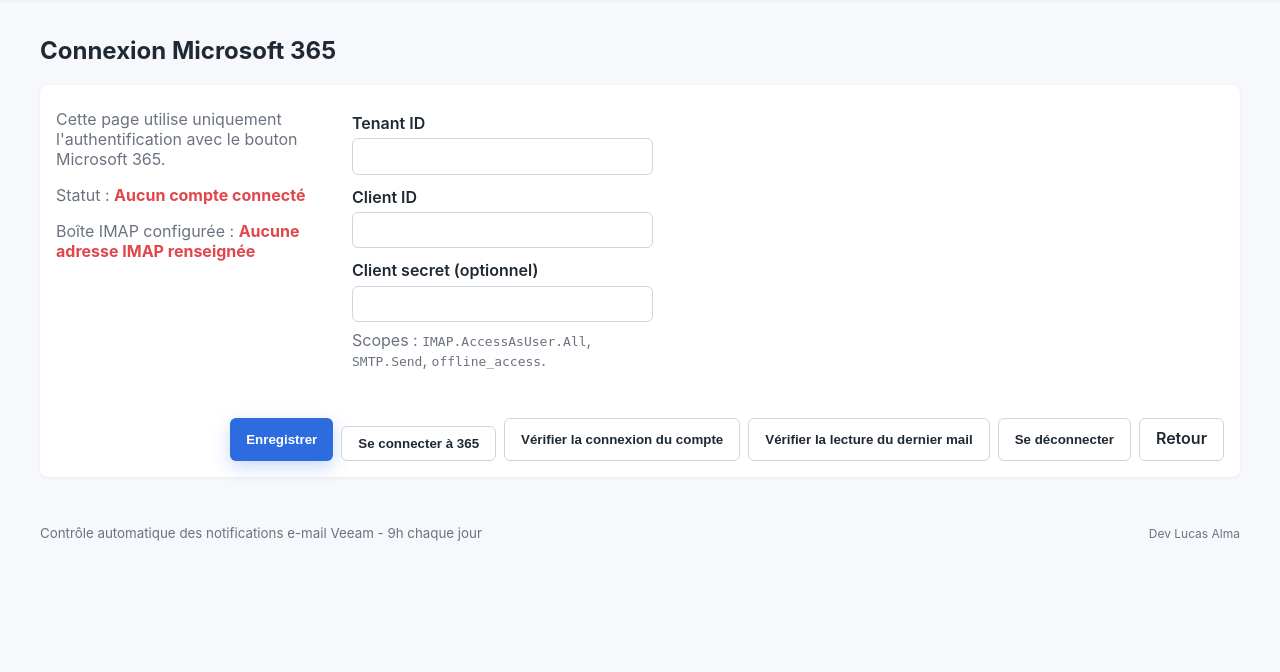
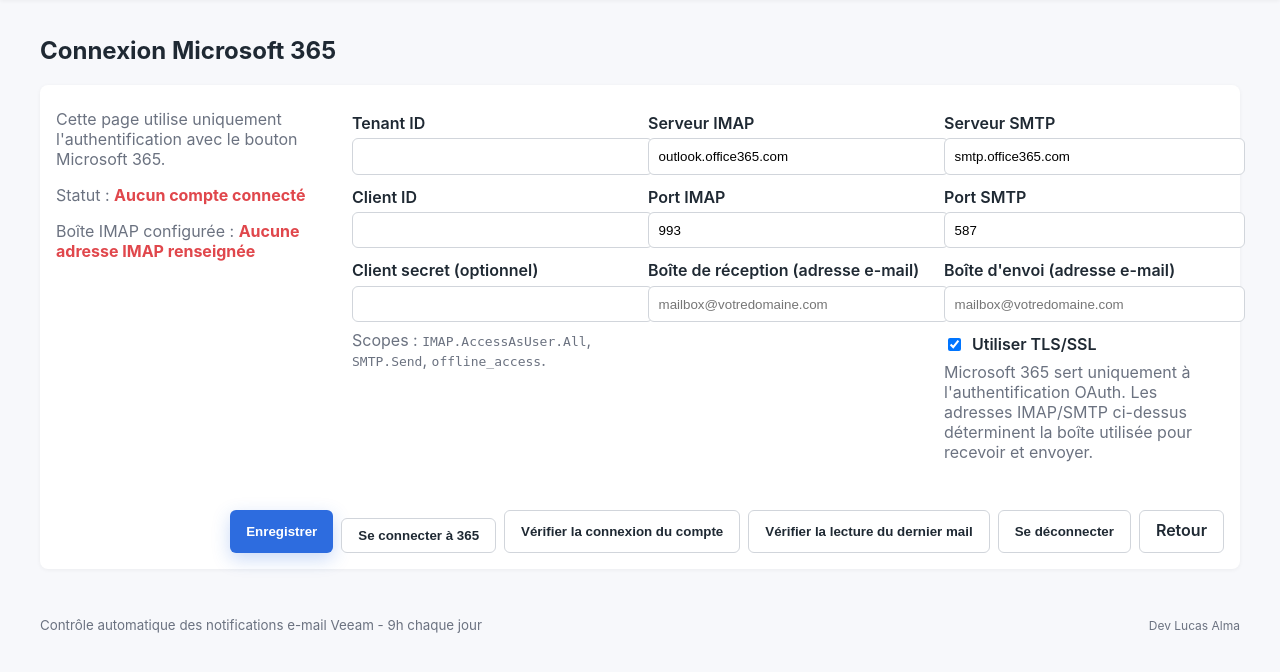
Before and after one commit to lucaspecout/veeam-notify-alma, a Flask app: page /settings in a window 1280 px wide. Shown: the part 91-763 px from the top of the page. Run offline with Flask 3, Linux system fonts and the light colour scheme; the visitor is signed in with stand-in values (Sample User, id 1).

Commit message:
Allow manual IMAP/SMTP mailbox selection with Microsoft OAuth

```diff
--- a/app/routes.py
+++ b/app/routes.py
@@ -392,13 +392,26 @@ def microsoft_disconnect():
 def settings():
     config = EmailConfig.get_singleton()
     if request.method == "POST":
+        def _parse_port(value: str | None, default: int) -> int:
+            try:
+                return int((value or "").strip() or default)
+            except ValueError:
+                return default
+
         config.auth_mode = "microsoft_oauth2"
         config.ms_tenant_id = request.form.get("ms_tenant_id") or None
         config.ms_client_id = request.form.get("ms_client_id") or None
         config.ms_client_secret = request.form.get("ms_client_secret") or None
+        config.imap_host = (request.form.get("imap_host") or "").strip() or None
+        config.imap_port = _parse_port(request.form.get("imap_port"), 993)
+        config.imap_username = (request.form.get("imap_username") or "").strip() or None
+        config.smtp_host = (request.form.get("smtp_host") or "").strip() or None
+        config.smtp_port = _parse_port(request.form.get("smtp_port"), 587)
+        config.smtp_username = (request.form.get("smtp_username") or "").strip() or None
+        config.use_ssl = request.form.get("use_ssl") == "on"
         db.session.commit()
-        add_log(f"Configuration Microsoft OAuth mise à jour par {g.user.username}.")
-        flash("Configuration Microsoft 365 mise à jour.", "success")
+        add_log(f"Configuration Microsoft OAuth + boîtes IMAP/SMTP mise à jour par {g.user.username}.")
+        flash("Configuration Microsoft 365 et boîtes IMAP/SMTP mise à jour.", "success")
         return redirect(url_for("main.settings"))
     return render_template(
         "settings.html",
--- a/static/style.css
+++ b/static/style.css
@@ -238,6 +238,16 @@ input {
     border: 1px solid #d1d5db;
 }
 
+.checkbox-row {
+    display: flex;
+    align-items: center;
+    gap: 0.5rem;
+}
+
+.checkbox-row input {
+    width: auto;
+}
+
 .form-actions {
     margin-top: 1rem;
     display: flex;
--- a/templates/settings.html
+++ b/templates/settings.html
@@ -34,6 +34,35 @@
         <p class="muted">Scopes : <code>IMAP.AccessAsUser.All</code>, <code>SMTP.Send</code>, <code>offline_access</code>.</p>
     </div>
 
+    <div>
+        <label for="imap_host">Serveur IMAP</label>
+        <input type="text" id="imap_host" name="imap_host" value="{{ config.imap_host or 'outlook.office365.com' }}" required>
+
+        <label for="imap_port">Port IMAP</label>
+        <input type="number" id="imap_port" name="imap_port" min="1" max="65535" value="{{ config.imap_port or 993 }}" required>
+
+        <label for="imap_username">Boîte de réception (adresse e-mail)</label>
+        <input type="email" id="imap_username" name="imap_username" value="{{ config.imap_username or '' }}" placeholder="mailbox@votredomaine.com" required>
+    </div>
+
+    <div>
+        <label for="smtp_host">Serveur SMTP</label>
+        <input type="text" id="smtp_host" name="smtp_host" value="{{ config.smtp_host or 'smtp.office365.com' }}" required>
+
+        <label for="smtp_port">Port SMTP</label>
+        <input type="number" id="smtp_port" name="smtp_port" min="1" max="65535" value="{{ config.smtp_port or 587 }}" required>
+
+        <label for="smtp_username">Boîte d'envoi (adresse e-mail)</label>
+        <input type="email" id="smtp_username" name="smtp_username" value="{{ config.smtp_username or '' }}" placeholder="mailbox@votredomaine.com" required>
+
+        <label class="checkbox-row" for="use_ssl">
+            <input type="checkbox" id="use_ssl" name="use_ssl" {% if config.use_ssl %}checked{% endif %}>
+            Utiliser TLS/SSL
+        </label>
+
+        <p class="muted">Microsoft 365 sert uniquement à l'authentification OAuth. Les adresses IMAP/SMTP ci-dessus déterminent la boîte utilisée pour recevoir et envoyer.</p>
+    </div>
+
     <div class="form-actions full-width">
         <button type="submit" class="button">Enregistrer</button>
         <button type="submit" formaction="{{ url_for('main.microsoft_connect') }}" formmethod="post" class="button secondary oauth-button">
```
